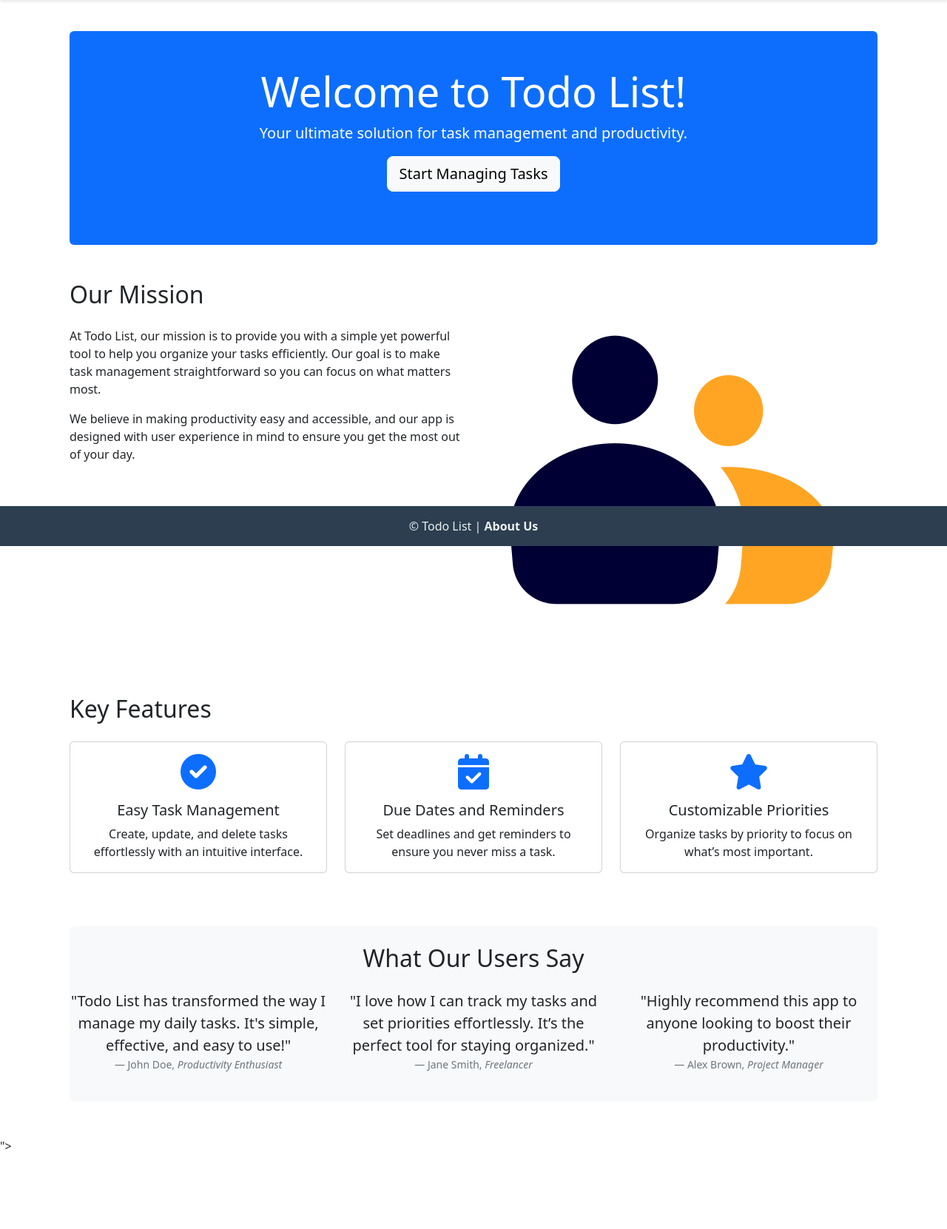
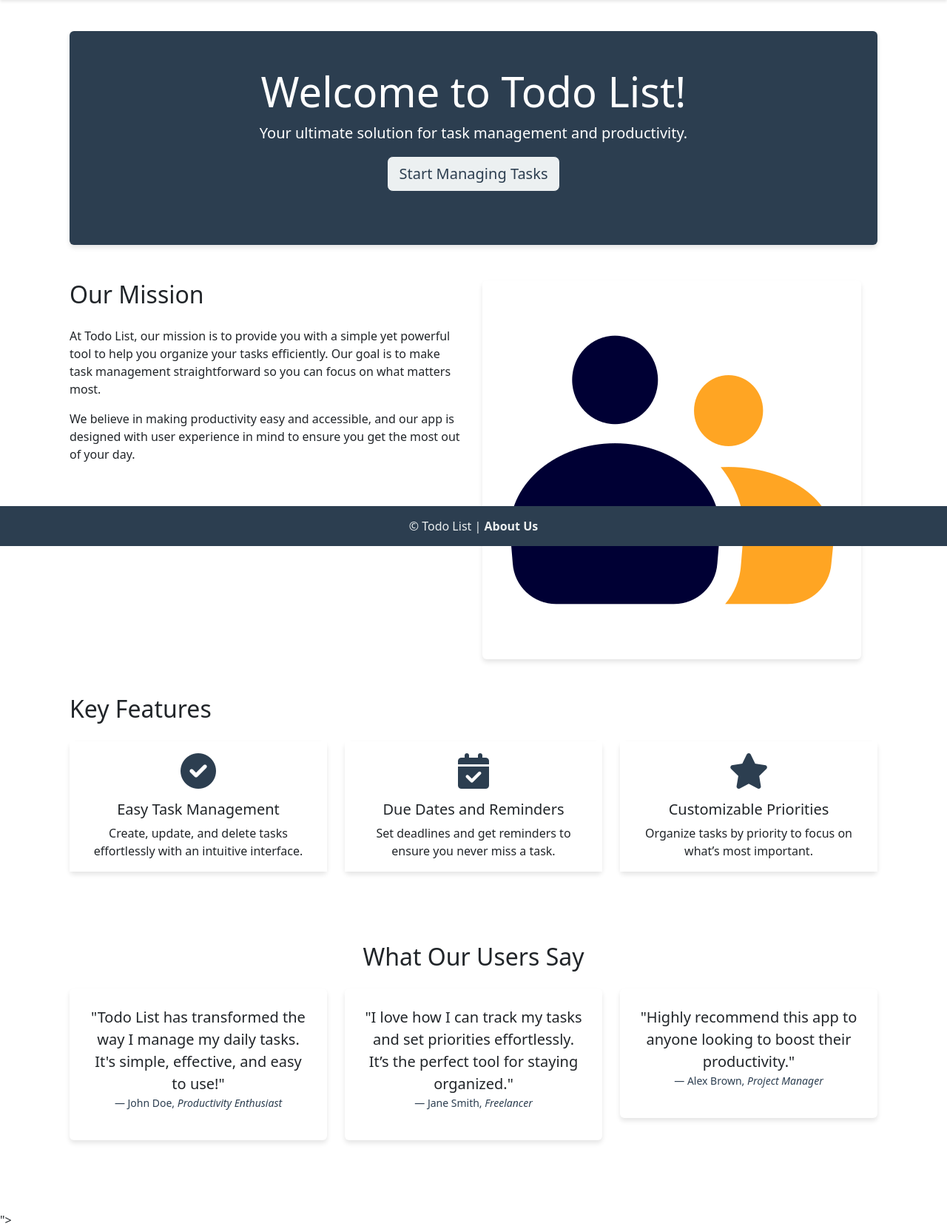
Before and after one commit to nameisalfio/Django_todo_list, a Django app: page /about/ in a window 1280 px wide. Shown: the part 62-1723 px from the top of the page at 74% size. Before the commit the page ends 1615 px from the top, so only its background shows below. Run offline with Django 5.2, Linux system fonts and the light colour scheme; some libraries are stand-ins or nearby versions.

Commit message:
Improved About CSS

```diff
--- a/todo_list/static/css/style.css
+++ b/todo_list/static/css/style.css
@@ -162,3 +162,65 @@ a {
 .nav-link:hover {
     text-decoration: underline;
 }
+
+/* Hero Section */
+.jumbotron {
+    background-color: #2c3e50; /* Colore del footer */
+    color: #ecf0f1; /* Colore del testo chiaro */
+    padding: 3rem; /* Maggiore padding per migliorare la visibilità */
+    border-radius: .375rem; /* Angoli arrotondati */
+    box-shadow: 0 4px 6px rgba(0, 0, 0, 0.1); /* Ombra leggera per un effetto di sollevamento */
+}
+
+/* Bottoni nella Hero Section */
+.jumbotron .btn-light {
+    color: #2c3e50; /* Colore del testo del bottone */
+    background-color: #ecf0f1; /* Colore di sfondo del bottone */
+    border-color: #2c3e50; /* Colore del bordo del bottone */
+}
+
+/* Bottone della Hero Section al passaggio del mouse */
+.jumbotron .btn-light:hover {
+    background-color: #2c3e50; /* Colore di sfondo al passaggio del mouse */
+    color: #ecf0f1; /* Colore del testo al passaggio del mouse */
+}
+
+/* Our Mission */
+.row.my-5 {
+    margin-bottom: 3rem; /* Maggiore distanza tra le righe */
+}
+
+.img-fluid {
+    border-radius: .375rem; /* Angoli arrotondati per l'immagine */
+    box-shadow: 0 4px 6px rgba(0, 0, 0, 0.1); /* Ombra leggera per l'immagine */
+}
+
+/* Key Features */
+.card {
+    border: none; /* Rimuove il bordo delle card */
+    border-radius: .375rem; /* Angoli arrotondati per le card */
+    box-shadow: 0 4px 6px rgba(0, 0, 0, 0.1); /* Ombra leggera per le card */
+}
+
+.card-body {
+    background-color: #fff; /* Colore di sfondo della card */
+}
+
+/* Icone nelle card */
+.card i {
+    color: #2c3e50; /* Colore delle icone */
+}
+
+/* Testimonials */
+.testimonial {
+    background-color: #fff; /* Colore di sfondo per le testimonianze */
+    border-radius: .375rem; /* Angoli arrotondati */
+    padding: 1.5rem; /* Padding interno */
+    box-shadow: 0 4px 6px rgba(0, 0, 0, 0.1); /* Ombra leggera per le testimonianze */
+    margin-bottom: 1.5rem; /* Spaziatura tra le testimonianze */
+}
+
+/* Citazioni nelle testimonianze */
+.blockquote-footer {
+    color: #2c3e50; /* Colore del testo del footer per la citazione */
+}
--- a/todo_list/templates/about.html
+++ b/todo_list/templates/about.html
@@ -7,7 +7,7 @@
 {% block content %}
     <div class="container my-5">
         <!-- Hero Section -->
-        <div class="jumbotron bg-primary text-white text-center py-5 rounded">
+        <div class="jumbotron text-white text-center py-5 rounded">
             <h1 class="display-4">Welcome to Todo List!</h1>
             <p class="lead">Your ultimate solution for task management and productivity.</p>
             <div class="mb-4">
@@ -25,7 +25,7 @@
                 <p>We believe in making productivity easy and accessible, and our app is designed with user experience in mind to ensure you get the most out of your day.</p>
             </div>
             <div class="col-lg-6">
-                <img class="image-responsive" src="{% static 'img/mission.png' %}" class="img-fluid rounded" alt="Mission Image">
+                <img class="img-fluid" src="{% static 'img/mission.png' %}" alt="Mission Image">
             </div>
         </div>
 
@@ -36,7 +36,7 @@
                 <div class="col-md-4">
                     <div class="card mb-4">
                         <div class="card-body text-center">
-                            <i class="fas fa-check-circle fa-3x mb-3 text-primary"></i>
+                            <i class="fas fa-check-circle fa-3x mb-3"></i>
                             <h5 class="card-title">Easy Task Management</h5>
                             <p class="card-text">Create, update, and delete tasks effortlessly with an intuitive interface.</p>
                         </div>
@@ -45,7 +45,7 @@
                 <div class="col-md-4">
                     <div class="card mb-4">
                         <div class="card-body text-center">
-                            <i class="fas fa-calendar-check fa-3x mb-3 text-primary"></i>
+                            <i class="fas fa-calendar-check fa-3x mb-3"></i>
                             <h5 class="card-title">Due Dates and Reminders</h5>
                             <p class="card-text">Set deadlines and get reminders to ensure you never miss a task.</p>
                         </div>
@@ -54,7 +54,7 @@
                 <div class="col-md-4">
                     <div class="card mb-4">
                         <div class="card-body text-center">
-                            <i class="fas fa-star fa-3x mb-3 text-primary"></i>
+                            <i class="fas fa-star fa-3x mb-3"></i>
                             <h5 class="card-title">Customizable Priorities</h5>
                             <p class="card-text">Organize tasks by priority to focus on what’s most important.</p>
                         </div>
@@ -64,14 +64,14 @@
         </div>
 
         <!-- Testimonials -->
-        <div class="my-5 bg-light py-4 rounded">
+        <div class="my-5 py-4 rounded">
             <h2 class="text-center mb-4">What Our Users Say</h2>
             <div class="row">
                 <div class="col-md-4">
                     <div class="testimonial text-center">
                         <blockquote class="blockquote">
                             <p class="mb-0">"Todo List has transformed the way I manage my daily tasks. It's simple, effective, and easy to use!"</p>
-                            </blockquote>
+                        </blockquote>
                         <footer class="blockquote-footer">John Doe, <cite title="Source Title">Productivity Enthusiast</cite></footer>
                     </div>
                 </div>
@@ -79,7 +79,7 @@
                     <div class="testimonial text-center">
                         <blockquote class="blockquote">
                             <p class="mb-0">"I love how I can track my tasks and set priorities effortlessly. It’s the perfect tool for staying organized."</p>
-                            </blockquote>
+                        </blockquote>
                         <footer class="blockquote-footer">Jane Smith, <cite title="Source Title">Freelancer</cite></footer>
                     </div>
                 </div>
@@ -87,7 +87,7 @@
                     <div class="testimonial text-center">
                         <blockquote class="blockquote">
                             <p class="mb-0">"Highly recommend this app to anyone looking to boost their productivity."</p>
-                            </blockquote>
+                        </blockquote>
                         <footer class="blockquote-footer">Alex Brown, <cite title="Source Title">Project Manager</cite></footer>
                     </div>
                 </div>
```
